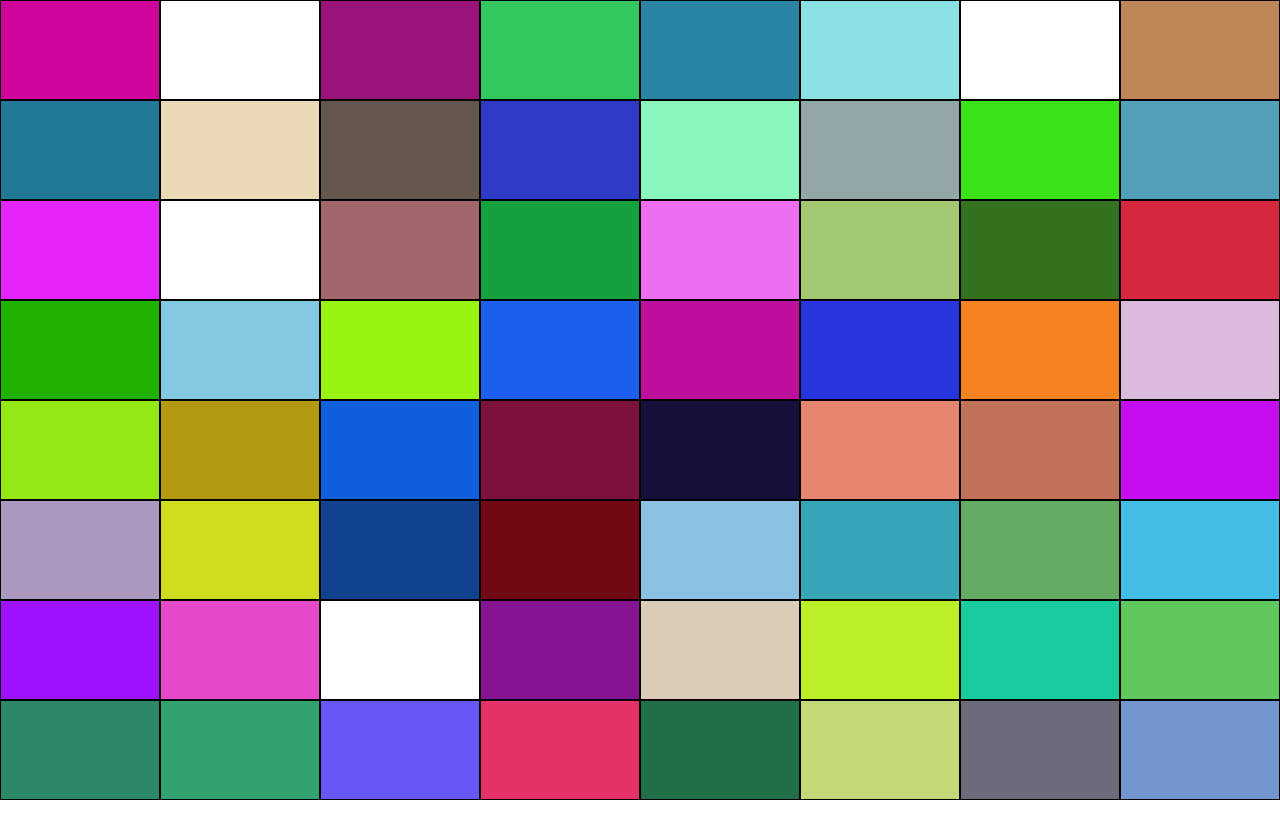
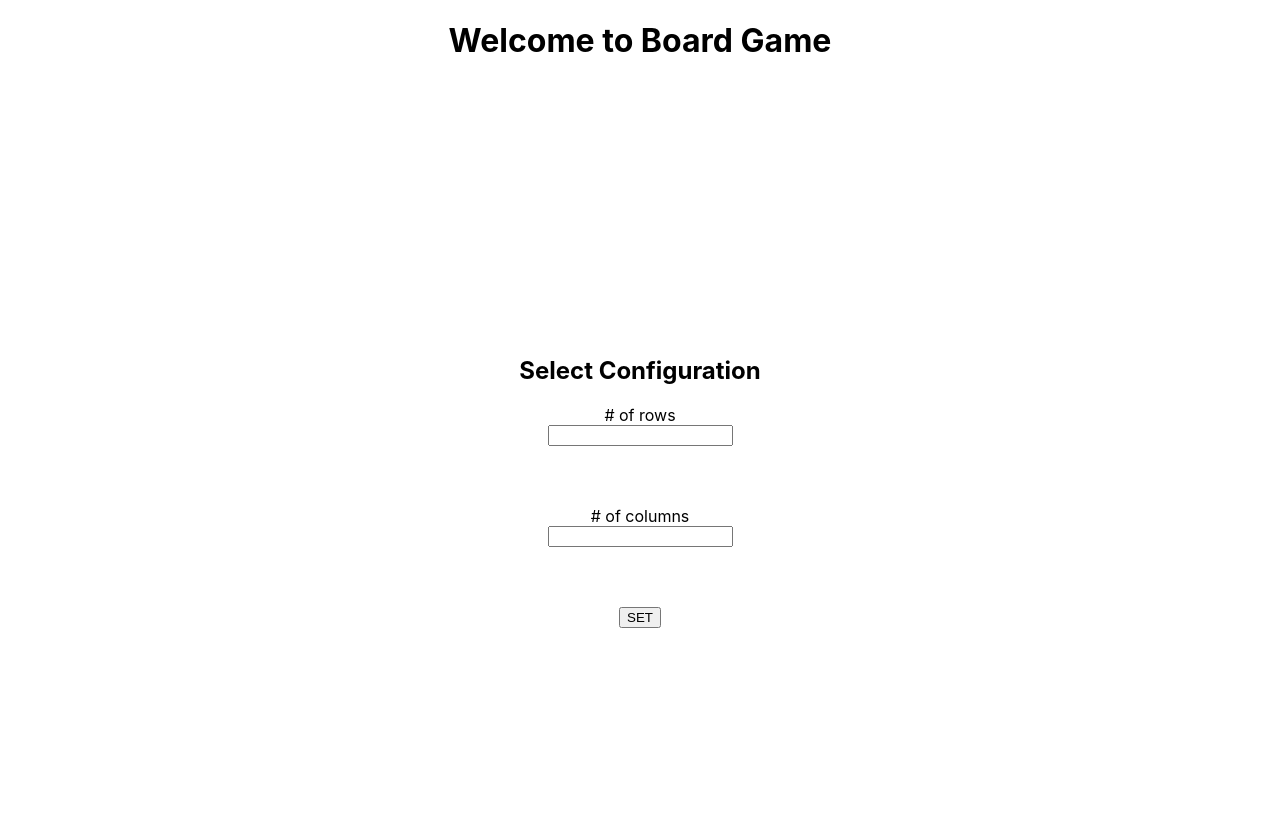
Before and after one commit to mohitarora249/box-color-game, a React (Create React App) app in the folder box-color-game/: page / in a window 1280 px wide. Shown: the top 838 px of the page. Before the commit the page ends 800 px from the top, so only its background shows below. Built offline with nearby package versions, Linux system fonts and the light colour scheme.

Commit message:
added configuration selection screen

```diff
--- a/box-color-game/src/App.js
+++ b/box-color-game/src/App.js
@@ -1,14 +1,33 @@
-import React from "react";
+import React, { useState } from "react";
 
 import Home from "../src/pages/Home/Home";
+import Board from "../src/components/Board/Board";
+import BoardConfiguration from "../src/components/BoardConfiguration/BoardConfiguration";
+import { AVAILABLE_SCREENS } from "../src/constants/constants";
 import "./App.css";
 
-export const App = () => {
-  return (
-    <div>
-      <Home />
-    </div>
+const App = () => {
+  const [displayScreen, setDisplayedScreen] = useState(
+    AVAILABLE_SCREENS.BOARD_CONFIGURATION_SCREEN
   );
+
+  const [configuration, setConfiguration] = useState();
+
+  const getConfiguration = (config) => {
+    setConfiguration({ ...config });
+    setDisplayedScreen(AVAILABLE_SCREENS.HOME_SCREEN);
+  };
+
+  switch (displayScreen) {
+    case AVAILABLE_SCREENS.HOME_SCREEN: {
+      return (
+        <Board rows={configuration["rows"]} cols={configuration["cols"]} />
+      );
+    }
+    case AVAILABLE_SCREENS.BOARD_CONFIGURATION_SCREEN: {
+      return <BoardConfiguration getConfiguration={getConfiguration} />;
+    }
+  }
 };
 
-export default Home;
+export default App;
--- a/box-color-game/src/components/Board/Board.jsx
+++ b/box-color-game/src/components/Board/Board.jsx
@@ -35,7 +35,12 @@ const Board = ({ rows, cols }) => {
   const getAdjacentRowId = (selectedRowId) =>
     selectedRowId === rows - 1 ? selectedRowId - 1 : selectedRowId + 1;
 
-  if (isLoading) return <></>;
+  if (isLoading)
+    return (
+      <div className="center_loader">
+        <div className="loader" />
+      </div>
+    );
 
   return (
     <>
--- a/box-color-game/src/components/BoardConfiguration/BoardConfiguration.jsx
+++ b/box-color-game/src/components/BoardConfiguration/BoardConfiguration.jsx
@@ -1,23 +1,58 @@
 import React, { useState } from "react";
 
-const BoardConfiguration = () => {
+const BoardConfiguration = ({ getConfiguration }) => {
   const [configuration, setConfiguration] = useState({
-    rows: 0,
-    cols: 0,
+    rows: "",
+    cols: "",
   });
+
+  const [error, setError] = useState(false);
 
   const handleInputChange = (e) => {
     let copyOfConfiguration = { ...configuration };
-    copyOfConfiguration[e.target.name] = parseInt(e.target.value);
+    const val = parseInt(e.target.value);
+    copyOfConfiguration[e.target.name] = Number.isInteger(val) ? val : "";
     setConfiguration(copyOfConfiguration);
   };
 
+  const sendConfiguration = () => {
+    if (isConfigurationValid()) {
+      getConfiguration(configuration);
+      return;
+    }
+    setError(true);
+  };
+
+  const isConfigurationValid = () => {
     return (
-    <div>
+      configuration.rows !== "" &&
+      Number.isInteger(configuration.rows) &&
+      configuration.cols !== "" &&
+      Number.isInteger(configuration.cols)
+    );
+  };
+
+  return (
+    <>
+      <header className="header">
+        <h1>Welcome to Board Game</h1>
+      </header>
+      <div
+        style={{
+          height: "100vh",
+          width: "100%",
+          display: "flex",
+          justifyContent: "center",
+          alignItems: "center",
+          flexDirection: "column",
+        }}
+      >
+        <h2>Select Configuration</h2>
+
+        <label># of rows</label>
         <input
           type="text"
           id="rows"
-        placeholder="# of rows"
           name="rows"
           value={configuration.rows}
           onChange={handleInputChange}
@@ -25,15 +60,25 @@ const BoardConfiguration = () => {
         <br />
         <br />
         <br />
+        <label># of columns</label>
         <input
           type="text"
           id="cols"
-        placeholder="# of columns"
           name="cols"
           value={configuration.cols}
           onChange={handleInputChange}
         />
+        <br />
+        <br />
+        <br />
+        <button type="button" onClick={sendConfiguration}>
+          SET
+        </button>
+        {error && (
+          <div style={{ color: "red" }}>Please enter both the numbers.</div>
+        )}
       </div>
+    </>
   );
 };
 
--- /dev/null
+++ b/box-color-game/src/constants/constants.js
@@ -0,0 +1,4 @@
+export const AVAILABLE_SCREENS = {
+  BOARD_CONFIGURATION_SCREEN: "BOARD_CONFIGURATION_SCREEN",
+  HOME_SCREEN: "HOME_SCREEN",
+};
--- a/box-color-game/src/index.css
+++ b/box-color-game/src/index.css
@@ -18,3 +18,33 @@ code {
   height: 100vh;
   width: 100%;
 }
+
+.loader {
+  border: 16px solid #f3f3f3;
+  border-top: 16px solid #3498db;
+  border-radius: 50%;
+  width: 120px;
+  height: 120px;
+  animation: spin 2s linear infinite;
+}
+
+@keyframes spin {
+  0% {
+    transform: rotate(0deg);
+  }
+  100% {
+    transform: rotate(360deg);
+  }
+}
+
+.center_loader {
+  height: 100vh;
+  display: flex;
+  justify-content: center;
+  align-items: center;
+}
+
+.header {
+  display: flex;
+  justify-content: center;
+}
--- a/box-color-game/src/pages/Home/Home.jsx
+++ b/box-color-game/src/pages/Home/Home.jsx
@@ -2,11 +2,8 @@ import React from "react";
 
 import Board from "../../components/Board/Board";
 
-const Home = () => {
-  const NUMBER_OF_ROWS = 8;
-  const NUMBER_OF_COLS = 8;
-
-  return <Board rows={NUMBER_OF_ROWS} cols={NUMBER_OF_COLS} />;
+const Home = ({ rows, cols }) => {
+  return <Board rows={rows} cols={cols} />;
 };
 
 export default Home;
```
Lines whose indentation alone changed are shown as unchanged.
